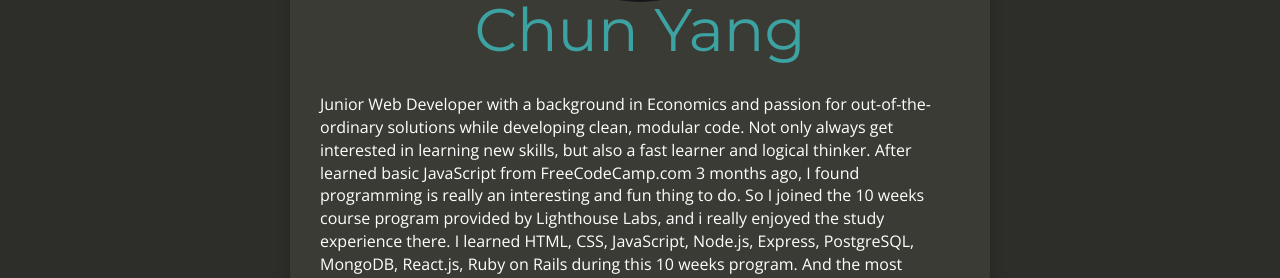
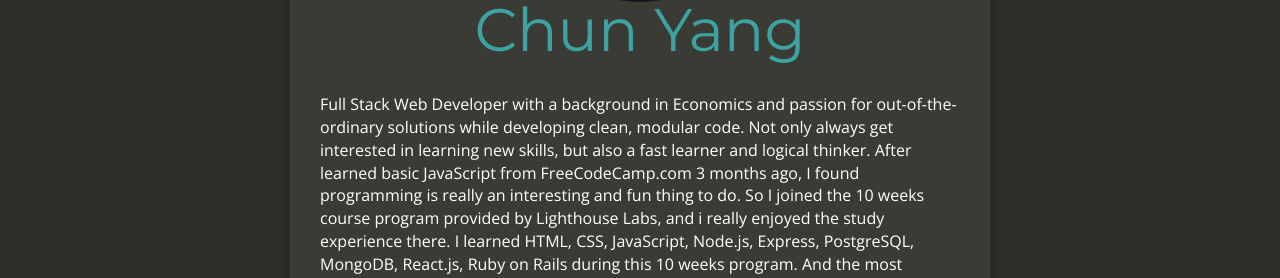
Before and after one commit to cyang258/JeykII-Personal-Website, a Jekyll site: the page built from index.html, in a window 1280 px wide. Shown: the part 168-446 px from the top of the page. Built offline with Jekyll 4.4.1, drawn with Linux system fonts in a browser that asks for light colours; nearby versions of some CDN libraries; some of the changed text lies outside the part shown.

Commit message:
description change

```diff
--- a/_config.yml
+++ b/_config.yml
@@ -4,7 +4,7 @@
 description: "A Full Stack Developer seeking for opportunities"
 baseurl: ""
 url: "https://cyang258.github.io/"
-title_description: "Junior Web Developer with a background in Economics and passion for out-of-the-ordinary solutions while developing clean, modular code. Not only always get interested in learning new skills, but also a fast learner and logical thinker. After learned basic JavaScript from FreeCodeCamp.com 3 months ago, I found programming is really an interesting and fun thing to do. So I joined the 10 weeks course program provided by Lighthouse Labs, and i really enjoyed the study experience there. I learned HTML, CSS, JavaScript, Node.js, Express, PostgreSQL, MongoDB, React.js, Ruby on Rails during this 10 weeks program. And the most valuable skill I've learned is learning programing by myself. Now I am graduated from Lighthouse Labs and looking for a Junior Web Developer position opportunity."
+title_description: "Full Stack Web Developer with a background in Economics and passion for out-of-the-ordinary solutions while developing clean, modular code. Not only always get interested in learning new skills, but also a fast learner and logical thinker. After learned basic JavaScript from FreeCodeCamp.com 3 months ago, I found programming is really an interesting and fun thing to do. So I joined the 10 weeks course program provided by Lighthouse Labs, and i really enjoyed the study experience there. I learned HTML, CSS, JavaScript, Node.js, Express, PostgreSQL, MongoDB, React.js, Ruby on Rails during this 10 weeks program. And the most valuable skill I've learned is learning programing by myself. Now I am graduated from Lighthouse Labs and looking for a Junior Web Developer position opportunity."
 title_image: "./favicons/personal_pic.jpg"
 google_analytics:
 #"UA-20365477-4"
```
